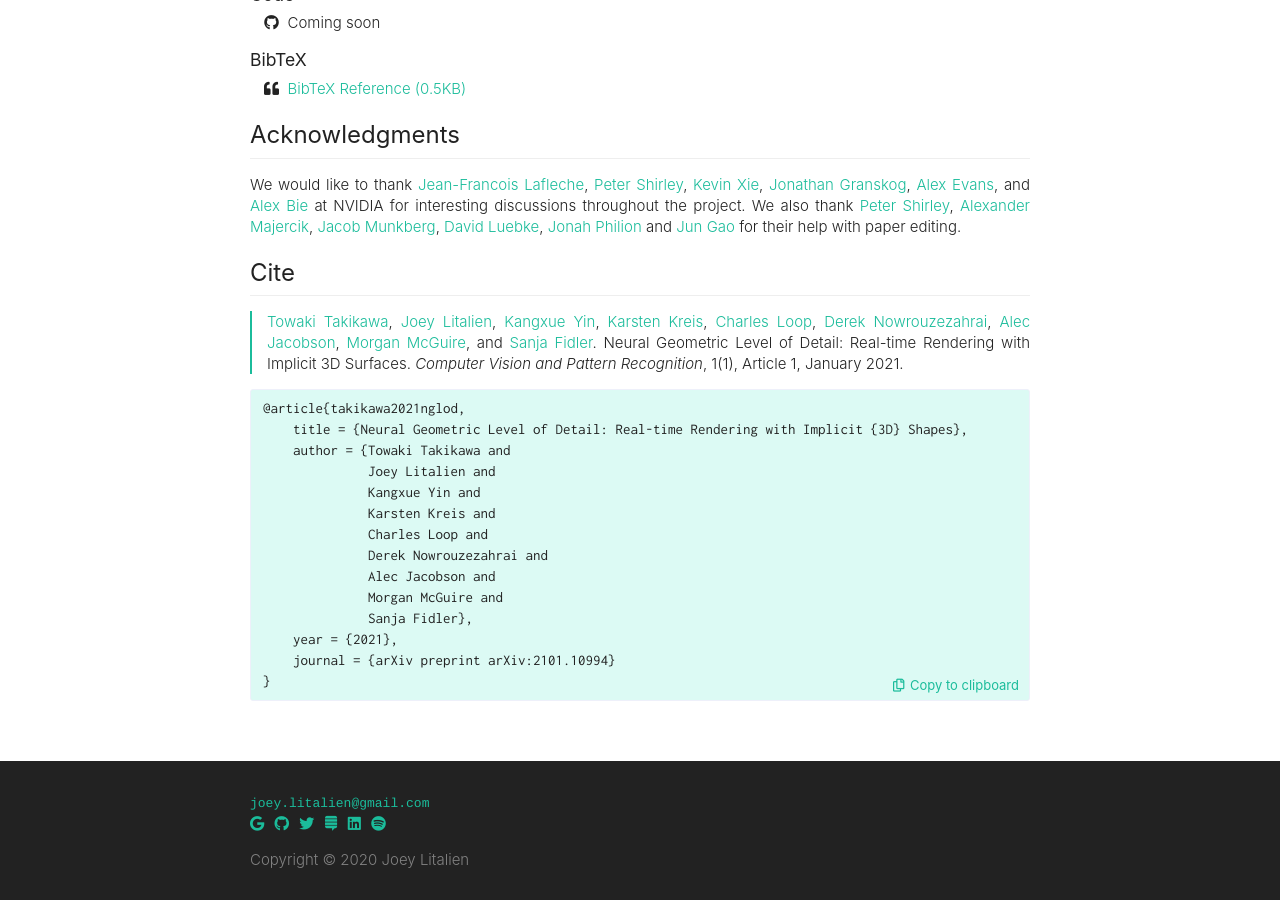
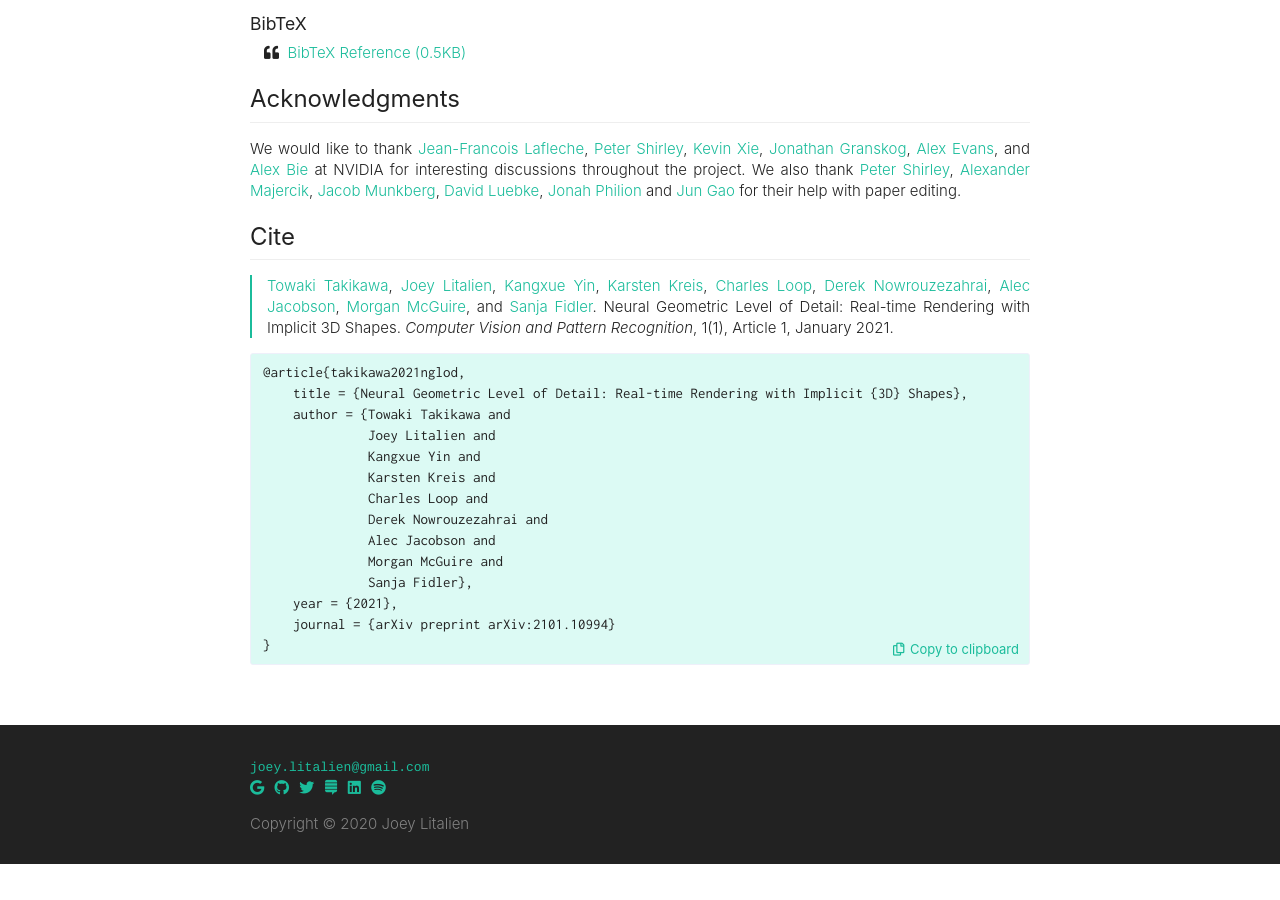
Before and after one commit to joeylitalien/joeylitalien.github.io, a Jekyll site: the page built from _publications/nglod.md, in a window 1280 px wide and 900 px high, scrolled down 1432 px. Built offline with Jekyll 4.4.1, drawn with Linux system fonts in a browser that asks for light colours; nearby versions of some CDN libraries; after the commit the page ends 2296 px from its top, so only the background shows below that; some of the changed text lies outside the part shown.

Commit message:
Typo in paper title

```diff
--- a/_publications/nglod.md
+++ b/_publications/nglod.md
@@ -2,8 +2,8 @@
 layout: pub
 
 short-title: NGLOD
-title: "Neural Geometric Level of Detail: Real-time Rendering with Implicit 3D Surfaces"
-format-title: "Neural Geometric Level of Detail:<br>Real-time Rendering with Implicit 3D Surfaces"
+title: "Neural Geometric Level of Detail: Real-time Rendering with Implicit 3D Shapes"
+format-title: "Neural Geometric Level of Detail:<br>Real-time Rendering with Implicit 3D Shapes"
 summary: Neural SDFs, but real-time
 authors:
     - author:
```
